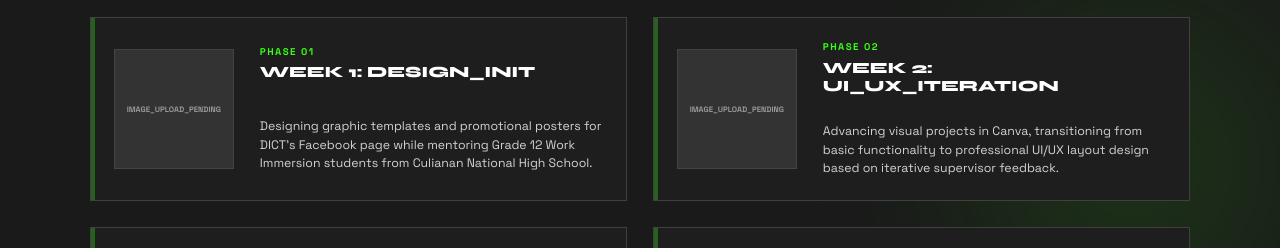
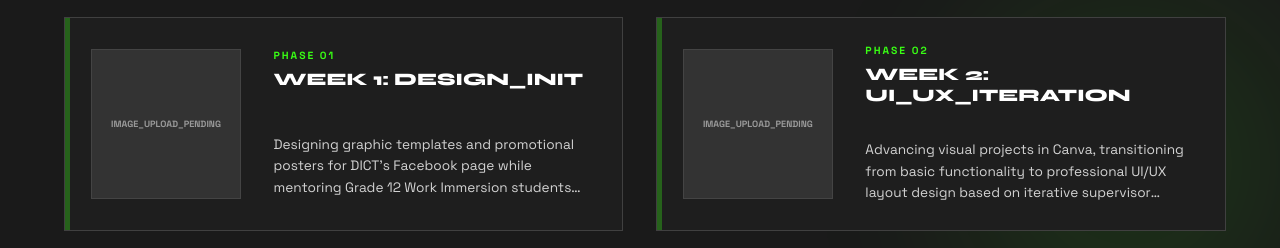
Before and after one commit to haaalery/intern-journey, a plain HTML site: page index.html in a window 1280 px wide. Shown: the part 486-734 px from the top of the page. Drawn offline with Linux system fonts and the light colour scheme.

Commit message:
style: upscale 2-column layout to fill more screen space

```diff
--- a/styles.css
+++ b/styles.css
@@ -248,19 +248,19 @@ body {
 .ops-grid {
     display: grid;
     grid-template-columns: repeat(2, 1fr); /* FORCED 2-COLUMN LAYOUT */
-    gap: 2rem; /* Increased gap */
-    max-width: 1100px; /* Increased from 850px for better screen fit */
+    gap: 2.5rem; /* Increased from 2rem */
+    max-width: 1250px; /* Increased from 1100px */
     margin: 0 auto;
 }
 
 .ops-card {
     background: #1e1e1e;
     border: 1px solid rgba(255, 255, 255, 0.15);
-    padding: 1.75rem; /* Increased padding */
+    padding: 2rem; /* Increased from 1.75rem */
     display: grid;
-    grid-template-columns: 120px 1fr; /* Larger image area */
+    grid-template-columns: 150px 1fr; /* Larger image area (from 120px) */
     align-items: center;
-    gap: 2rem; /* Increased gap */
+    gap: 2.5rem; /* Increased from 2rem */
     transition: all 0.3s ease;
     position: relative;
     cursor: pointer;
@@ -269,8 +269,8 @@ body {
 .ops-card:hover {
     background: #252525;
     border-color: var(--accent-green);
-    transform: translateY(-5px); /* Changed to upward lift */
-    box-shadow: 0 10px 30px rgba(0,0,0,0.5);
+    transform: translateY(-8px);
+    box-shadow: 0 15px 40px rgba(0,0,0,0.6);
 }
 
 .ops-card::before {
@@ -279,7 +279,7 @@ body {
     left: 0;
     top: 0;
     bottom: 0;
-    width: 4px;
+    width: 5px; /* Thicker accent bar */
     background: var(--accent-green);
     opacity: 0.3;
 }
@@ -292,28 +292,28 @@ body {
     grid-column: 2;
     display: flex;
     flex-direction: column;
-    gap: 0.4rem;
+    gap: 0.5rem;
 }
 
 .ops-label {
-    font-size: 0.75rem; /* Slightly larger */
+    font-size: 0.8rem; /* Slightly larger */
     font-weight: 700;
     color: var(--accent-green);
-    letter-spacing: 1.5px;
+    letter-spacing: 2px;
     text-transform: uppercase;
 }
 
 .ops-title {
     font-family: var(--font-header);
-    font-size: 1.2rem; /* Increased from 1rem */
+    font-size: 1.35rem; /* Increased from 1.2rem */
     line-height: 1.2;
     text-transform: uppercase;
 }
 
 .ops-media {
     grid-row: 1 / 3;
-    width: 120px; /* Increased from 80px */
-    height: 120px; /* Increased from 80px */
+    width: 150px; /* Increased from 120px */
+    height: 150px; /* Increased from 120px */
     background: #333;
     border: 1px solid #444;
     display: flex;
@@ -323,7 +323,7 @@ body {
 }
 
 .media-placeholder {
-    font-size: 0.6rem;
+    font-size: 0.7rem; /* Slightly larger */
     font-weight: 700;
     opacity: 0.5;
     text-align: center;
@@ -334,11 +334,11 @@ body {
 }
 
 .ops-intel p {
-    font-size: 0.95rem; /* Increased from 0.8rem */
+    font-size: 1.05rem; /* Increased from 0.95rem */
     opacity: 0.8;
-    line-height: 1.5;
+    line-height: 1.6;
     display: -webkit-box;
-    -webkit-line-clamp: 3; /* Increased clamp to fill space */
+    -webkit-line-clamp: 3;
     -webkit-box-orient: vertical;
     overflow: hidden;
 }
```
